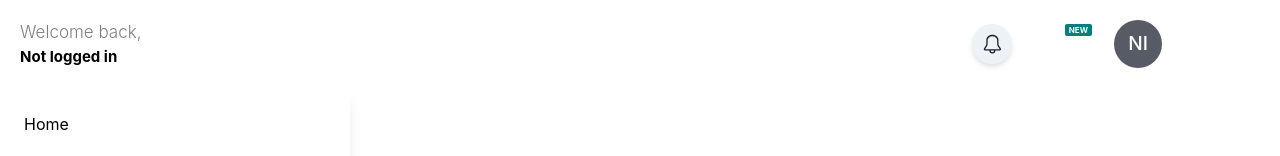
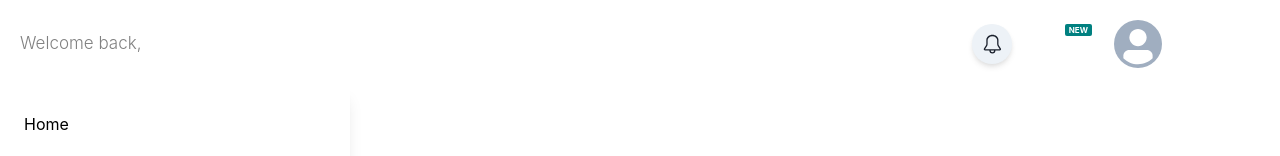
Before and after one commit to Mayor-Myles/Mylezic_Portal, a Next.js app: page /data in a window 1280 px wide. Shown: the top 156 px of the page. Built offline with nearby package versions, Linux system fonts and the light colour scheme; no server answers.

Commit message:
Update recoil.js

```diff
--- a/states/recoil.js
+++ b/states/recoil.js
@@ -7,7 +7,7 @@ export const userData = atom({
 key:"userData",
   default:{
     "email":"",
-           "fullname":"Not logged in",
+           "fullname":"",
            "balance":0,
            "dp":"user.jpeg",
            "referral":"Log in",
@@ -59,7 +59,7 @@ export const dataPlansState = atom({
   key:"dataPlansState",
   default:
     {"glo":[
-    {
+    /*{
       planName:"500mb",
       price:"",
       duration:"1 month",
@@ -105,7 +105,7 @@ export const dataPlansState = atom({
       duration:"1 month",
       planId :"ag"
 
-    },
+    },*/
     ],
      "mtn":[],
      "airtel":[],
```
